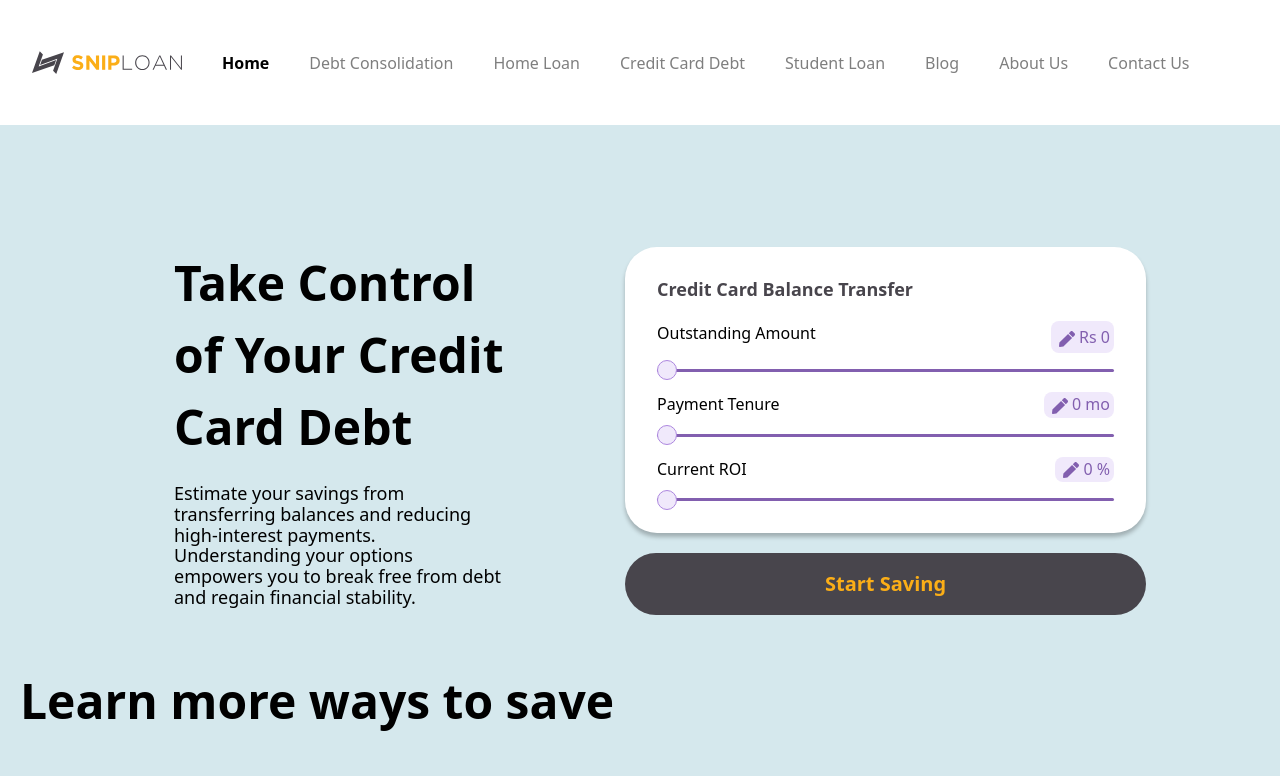
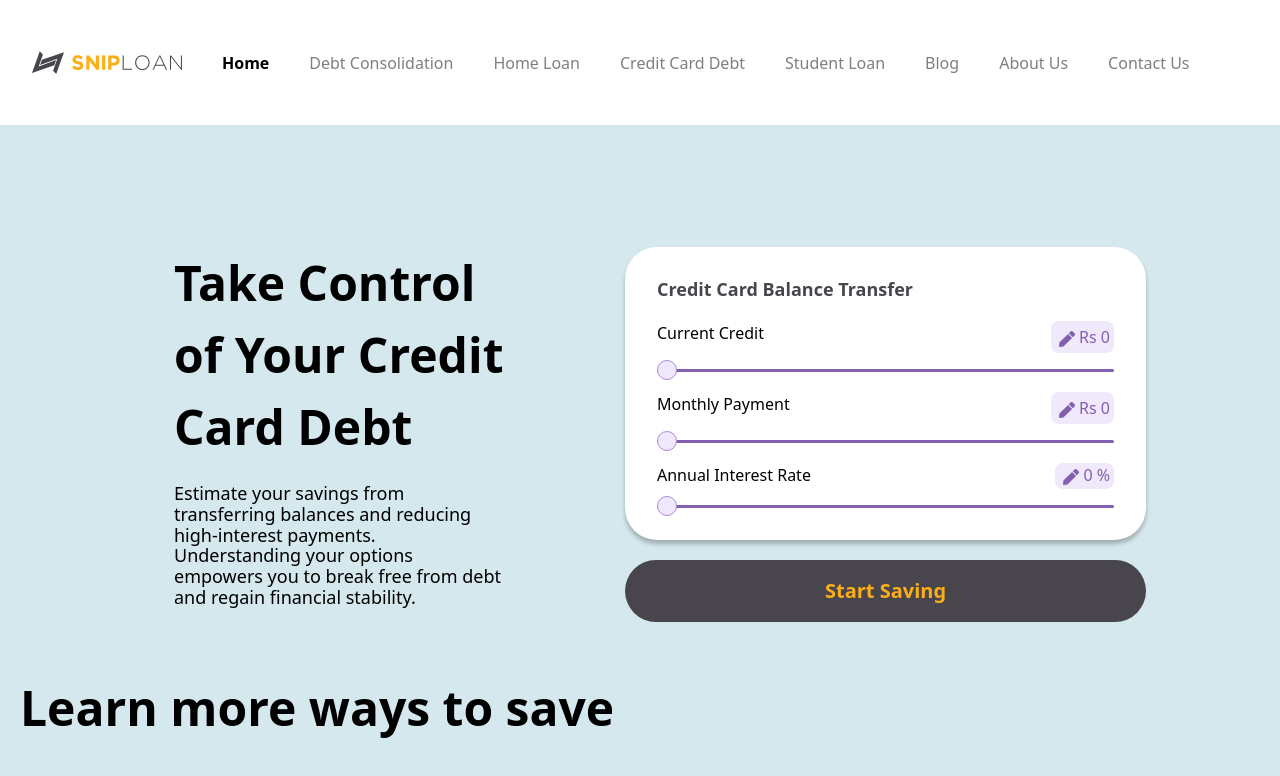
Before and after one commit to mahi25soni/temp-shiploan-frontend, a Next.js app: page /creditcard-loan in a window 1280 px wide. Shown: the top 776 px of the page. Built offline with nearby package versions, Linux system fonts and the light colour scheme.

Commit message:
Core : update credit card loan form fields and API integration

```diff
--- a/axios.ts
+++ b/axios.ts
@@ -1,7 +1,8 @@
 import axios, { AxiosInstance } from "axios";
 
 const instance: AxiosInstance = axios.create({
-  baseURL: "http://ec2-3-111-37-136.ap-south-1.compute.amazonaws.com:3000/api",
+  // baseURL: "http://ec2-3-111-37-136.ap-south-1.compute.amazonaws.com:3000/api",
+  baseURL: "http://localhost:3000/api",
 });
 
 export default instance;
--- a/src/app/(loan)/creditcard-loan/page.tsx
+++ b/src/app/(loan)/creditcard-loan/page.tsx
@@ -13,24 +13,24 @@ import axios from "../../../../axios"
 
 const InputRangeData = [
   {
-    name: 'outstanding_amount',
-    label: 'Outstanding Amount',
+    name: 'current_credit',
+    label: 'Current Credit',
     minValue: 0,
     maxValue: 10000000, // In Rupees
     step: 1,
     type: "currency"
   },
   {
-    name: 'tenure',
-    label: 'Payment Tenure',
+    name: 'monthly_payment',
+    label: 'Monthly Payment',
     minValue: 0,
-    maxValue: 60, // In months
+    maxValue: 100000, // In months
     step: 1,
-    type: "time"
+    type: "currency"
   },
   {
-    name: 'current_roi',
-    label: 'Current ROI',
+    name: 'interest_rate',
+    label: 'Annual Interest Rate',
     minValue: 0,
     maxValue: 15, // In Percentage
     step: 0.1,
@@ -60,16 +60,16 @@ const CreditCardLoan = () => {
   })
   const formik = useFormik({
     initialValues: {
-      outstanding_amount: 0,
-      tenure: 0,
-      current_roi: 0,
+      current_credit: 0,
+      monthly_payment: 0,
+      interest_rate: 0,
 
     },
     onSubmit: (values) => {
       setSuggestedLoanData({
-        amount: values?.outstanding_amount,
-        tenure: values?.tenure,
-        roi: values?.current_roi
+        amount: values?.current_credit,
+        tenure: values?.monthly_payment,
+        roi: values?.interest_rate
       })
       setSuggestLoan(true)
     },
@@ -78,10 +78,10 @@ const CreditCardLoan = () => {
   const [lenderArray, setLenderArray] = useState<LenderInfo[]>([])
 
   const handleSuggestedLenders = async () => {
-    const { data } = await axios.post("/calculate/credit-card-loan", { ...suggestedLoanData, type: 'Credit Card Loan' })
+    const { data } = await axios.post("/calculate/credit-card-loan", { ...formik.values })
 
-    setLenderArray(data?.data)
-    setSuggestLenders(true)
+    // setLenderArray(data?.data)
+    // setSuggestLenders(true)
 
   }
   return (
```
